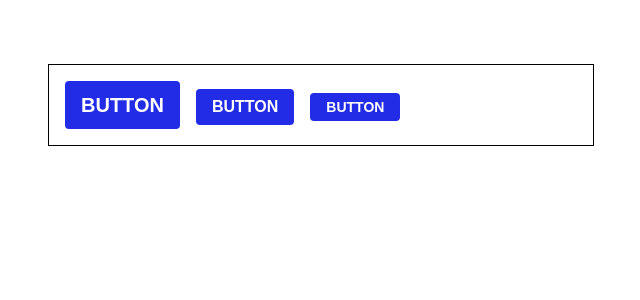
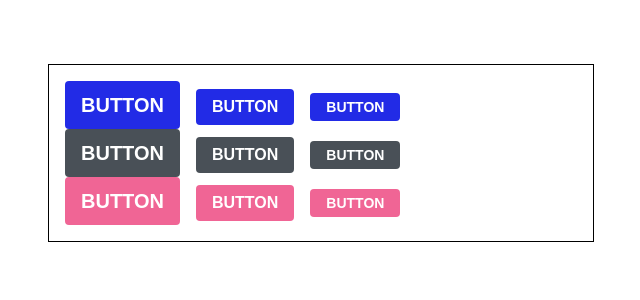
Before and after one commit to kaperrdenden/new-styling-with-sass, a React (Create React App) app: page / in a window 1280 px wide. Shown: the top 300 px of the page, without its empty margins (319-959 px from the left). Built offline with nearby package versions, Linux system fonts and the light colour scheme.

Commit message:
mixin과 @include로 css를 함수화 하기

```diff
--- a/src/App.js
+++ b/src/App.js
@@ -6,9 +6,19 @@
   return (
     <div className="App">
       <div className='buttons'>
-        <Button size='large'>BUTTON</Button>
+        <Button size='large' >BUTTON</Button>
         <Button>BUTTON</Button>
         <Button size='small'>BUTTON</Button>
+      </div>
+      <div className='buttons'>
+        <Button size='large' color="gray" >BUTTON</Button>
+        <Button color="gray">BUTTON</Button>
+        <Button size="small" color="gray">BUTTON</Button>
+      </div>
+      <div className='buttons'>
+      <Button size="large" color="pink">BUTTON</Button>
+      <Button color="pink">BUTTON</Button>
+      <Button size="small" color="pink">BUTTON</Button>
       </div>
     </div>
   );
--- a/src/components/Button.scss
+++ b/src/components/Button.scss
@@ -1,6 +1,16 @@
 $blue: #222be6; // 주석 선언
 $gray: #495057;
 $pink: #f06595;
+
+@mixin button-color($color) {
+  background: $color;
+  &:hover {
+    background: lighten($color, 10%);
+  }
+  &:active {
+    background: darken($color, 10%);
+  }
+}
 
 .Button {
   display: inline-block;
@@ -45,23 +55,11 @@
   }
 
   &.gray {
-    background-color: $gray;
-    &:hover {
-      background: lighten($gray, 10%);
-    }
-    &:active {
-      background-color: darken($gray, 10%);
-    }
+    @include button-color($gray);
   }
 
   &.pink {
-    background-color: $pink;
-    &:hover {
-      background: lighten($pink, 10%);
-    }
-    &:active {
-      background-color: darken($pink, 10%);
-    }
+    @include button-color($pink);
   }
 
   // 여기서 & + &는 .Button + .Button
```
